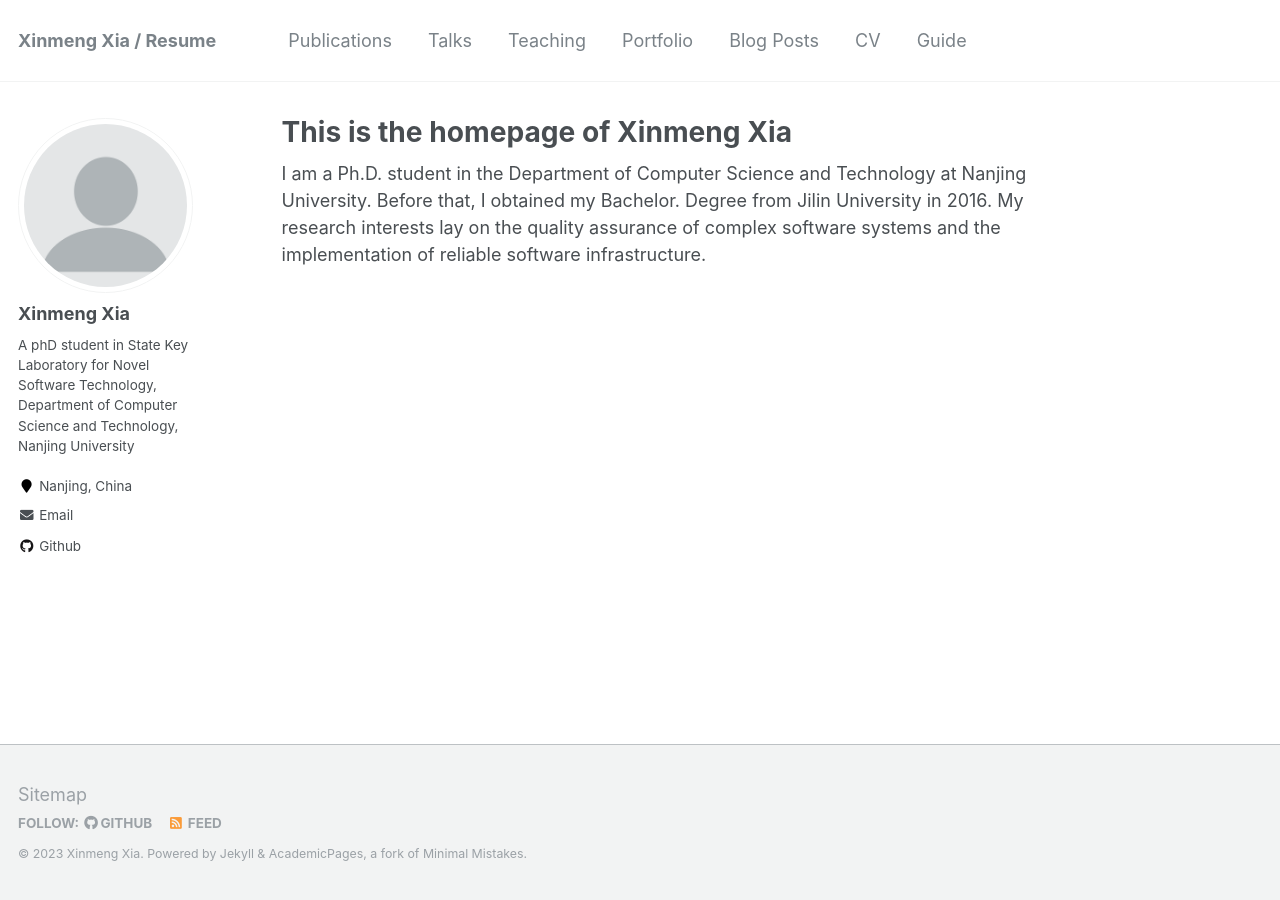
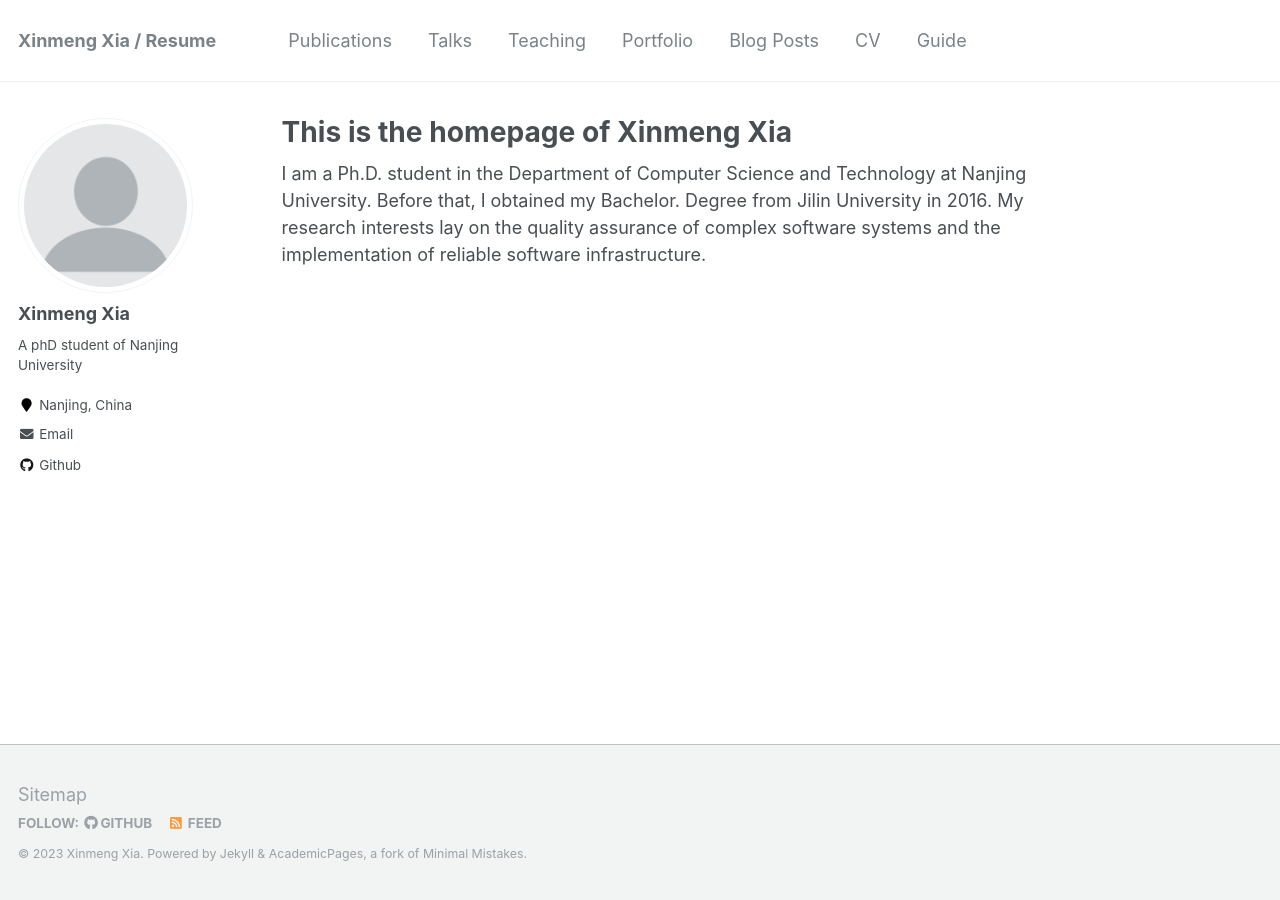
Before and after one commit to xiaxinmeng/xiaxinmeng.github.io, a Jekyll site: the page built from _pages/about.md, in a window 1280 px wide. Built offline with Jekyll 4.4.1, drawn with Linux system fonts in a browser that asks for light colours.

Commit message:
Update _config.yml

```diff
--- a/_config.yml
+++ b/_config.yml
@@ -82,7 +82,7 @@ analytics:
 author:
   name             : "Xinmeng Xia"
   avatar           : "profile.png"
-  bio              : "A phD student in State Key Laboratory for Novel Software Technology, Department of Computer Science and Technology, Nanjing University"
+  bio              : "A phD student of Nanjing University"
   location         : "Nanjing, China"
   employer         :
   pubmed           :
```
